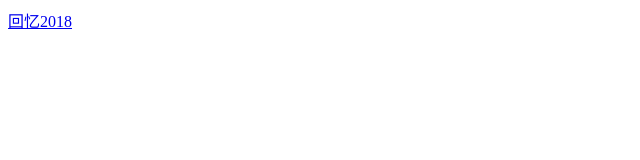
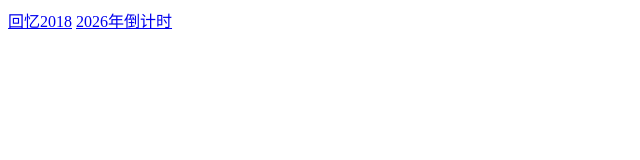
Before and after one commit to Chenstoner/Mypage, a plain HTML site: page index.html in a window 1280 px wide. Shown: the whole page, without its empty margins (0-640 px from the left). Drawn offline with Linux system fonts and the light colour scheme.

Commit message:
Update index.html

```diff
--- a/index.html
+++ b/index.html
@@ -7,5 +7,6 @@
   </head>
   <body>
 	<a href="1.html">回忆2018</a>
+	  <a href="2.html">2026年倒计时</a>
   </body>
 </html>
```
